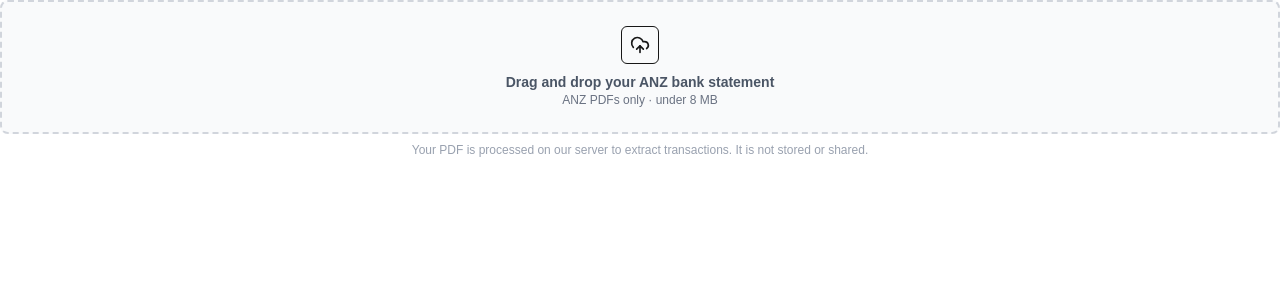
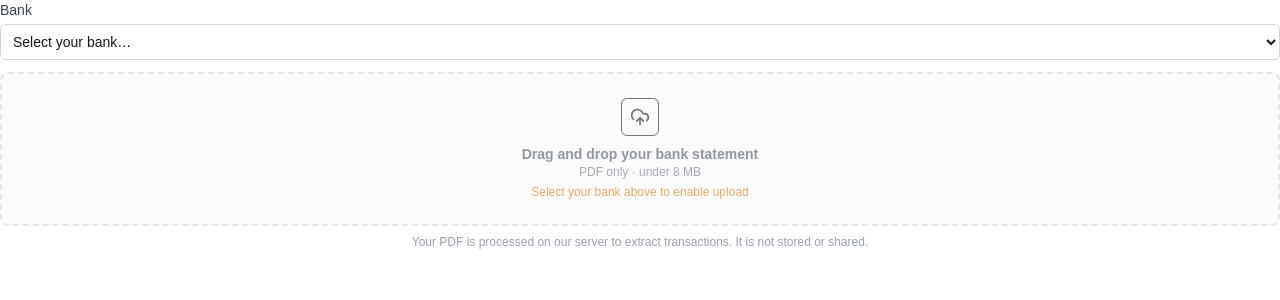
Before and after one commit to D3lK1ch1/Bank-Transaction, a Next.js app: page / in a window 1280 px wide. Shown: the top 300 px of the page. Built offline with nearby package versions, Linux system fonts and the light colour scheme.

Commit message:
Added new bank choosing UI when uploading file

```diff
--- a/app/api/parse-data/route.ts
+++ b/app/api/parse-data/route.ts
@@ -2,6 +2,9 @@
 // eslint-disable-next-line @typescript-eslint/no-require-imports
 const pdfParse = require("pdf-parse/lib/pdf-parse.js") as (buffer: Buffer) => Promise<{ text: string }>;
 import { parseTransactions } from "@/lib/transactionParser";
+import type { Bank } from "@/lib/transactionParser";
+
+const VALID_BANKS: Bank[] = ["anz", "commonwealth"];
 
 export async function POST(req: NextRequest) {
   const formData: FormData = await req.formData();
@@ -14,6 +17,11 @@
     if (uploadedFile instanceof File) {
       if (!uploadedFile.type.includes("pdf") && !uploadedFile.name.endsWith(".pdf")) {
         return new NextResponse(JSON.stringify({ error: "Only PDF files are accepted. Please upload a bank statement PDF." }), { status: 400 });
+      }
+
+      const bank = formData.get("bank");
+      if (typeof bank !== "string" || !VALID_BANKS.includes(bank as Bank)) {
+        return new NextResponse(JSON.stringify({ error: "Please select your bank before uploading." }), { status: 400 });
       }
 
       // eslint-disable-next-line @typescript-eslint/no-explicit-any
@@ -33,7 +41,7 @@
 
       let parsedData: ReturnType<typeof parseTransactions>;
       try {
-        parsedData = parseTransactions(parsedText);
+        parsedData = parseTransactions(parsedText, bank as Bank);
       } catch {
         return new NextResponse(JSON.stringify({ error: "Could not find transaction data in this statement." }), { status: 422 });
       }
--- a/components/FileUploader.tsx
+++ b/components/FileUploader.tsx
@@ -5,6 +5,7 @@
 import { useDropzone } from "react-dropzone";
 import { Input } from "@/components/ui/input";
 import { Progress } from "@/components/ui/progress";
+import type { Bank } from "@/lib/transactionParser";
 
 interface FileUploadProgress {
   progress: number;
@@ -15,6 +16,11 @@
   bgColor: "bg-blue-400",
   fillColor: "fill-blue-400",
 };
+
+const BANK_OPTIONS: { value: Bank; label: string }[] = [
+  { value: "anz", label: "ANZ" },
+  { value: "commonwealth", label: "Commonwealth Bank (CBA)" },
+];
 
 export default function FileUpload({
   onFileUpload,
@@ -27,6 +33,7 @@
 }) {
   const [errorMsg, setErrorMsg] = useState<string | null>(null);
   const [filesToUpload, setFilesToUpload] = useState<FileUploadProgress[]>([]);
+  const [bank, setBank] = useState<Bank | "">("");
 
   const getFileIconAndColor = (file: File) => {
     if (file.type.includes("pdf")) {
@@ -48,6 +55,7 @@
   const uploadFileToApi = async (file: File) => {
     const formData = new FormData();
     formData.append("FILE", file);
+    formData.append("bank", bank);
 
     setErrorMsg(null);
     try {
@@ -93,7 +101,7 @@
       onFileUpload(file);
       await uploadFileToApi(file);
     },
-    [onFileUpload]
+    [onFileUpload, bank]
   );
 
   const { getRootProps, getInputProps } = useDropzone({
@@ -102,25 +110,52 @@
       "application/pdf": [".pdf"],
     },
     maxSize: maxSize,
+    disabled: !bank,
   });
 
   return (
     <div>
       <div>
+        <label htmlFor="bank-select" className="block text-sm font-medium text-gray-700 mb-1">
+          Bank
+        </label>
+        <select
+          id="bank-select"
+          value={bank}
+          onChange={(e) => setBank(e.target.value as Bank)}
+          className="w-full mb-3 border border-gray-300 rounded-md p-2 text-sm bg-white"
+        >
+          <option value="" disabled>
+            Select your bank&hellip;
+          </option>
+          {BANK_OPTIONS.map((option) => (
+            <option key={option.value} value={option.value}>
+              {option.label}
+            </option>
+          ))}
+        </select>
+
         <label
           {...getRootProps()}
-          className="relative flex flex-col items-center justify-center w-full py-6 border-2 border-gray-300 border-dashed rounded-lg cursor-pointer bg-gray-50 hover:bg-gray-100"
+          className={`relative flex flex-col items-center justify-center w-full py-6 border-2 border-gray-300 border-dashed rounded-lg bg-gray-50 ${
+            bank ? "cursor-pointer hover:bg-gray-100" : "cursor-not-allowed opacity-60"
+          }`}
         >
           <div className="text-center">
             <div className="border p-2 rounded-md max-w-min mx-auto">
               <UploadCloud size={20} />
             </div>
             <p className="mt-2 text-sm text-gray-600">
-              <span className="font-semibold">Drag and drop your ANZ bank statement</span>
+              <span className="font-semibold">Drag and drop your bank statement</span>
             </p>
             <p className="text-xs text-gray-500">
-              ANZ PDFs only &middot; under 8 MB
+              PDF only &middot; under 8 MB
             </p>
+            {!bank && (
+              <p className="text-xs text-amber-600 mt-1">
+                Select your bank above to enable upload
+              </p>
+            )}
           </div>
         </label>
         <p className="mt-2 text-xs text-center text-gray-400">
```
Also changed, not shown: 1 other file (tests, documents, lock files or other folders).
